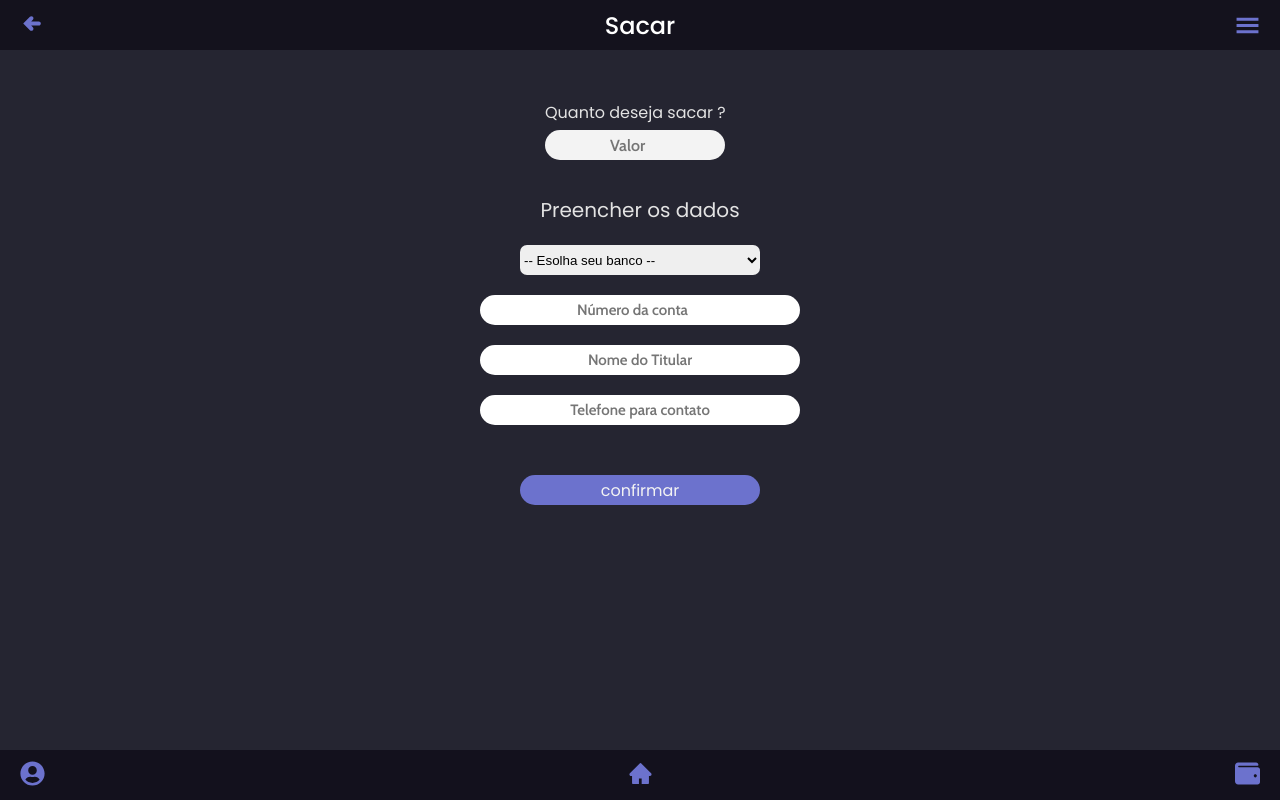
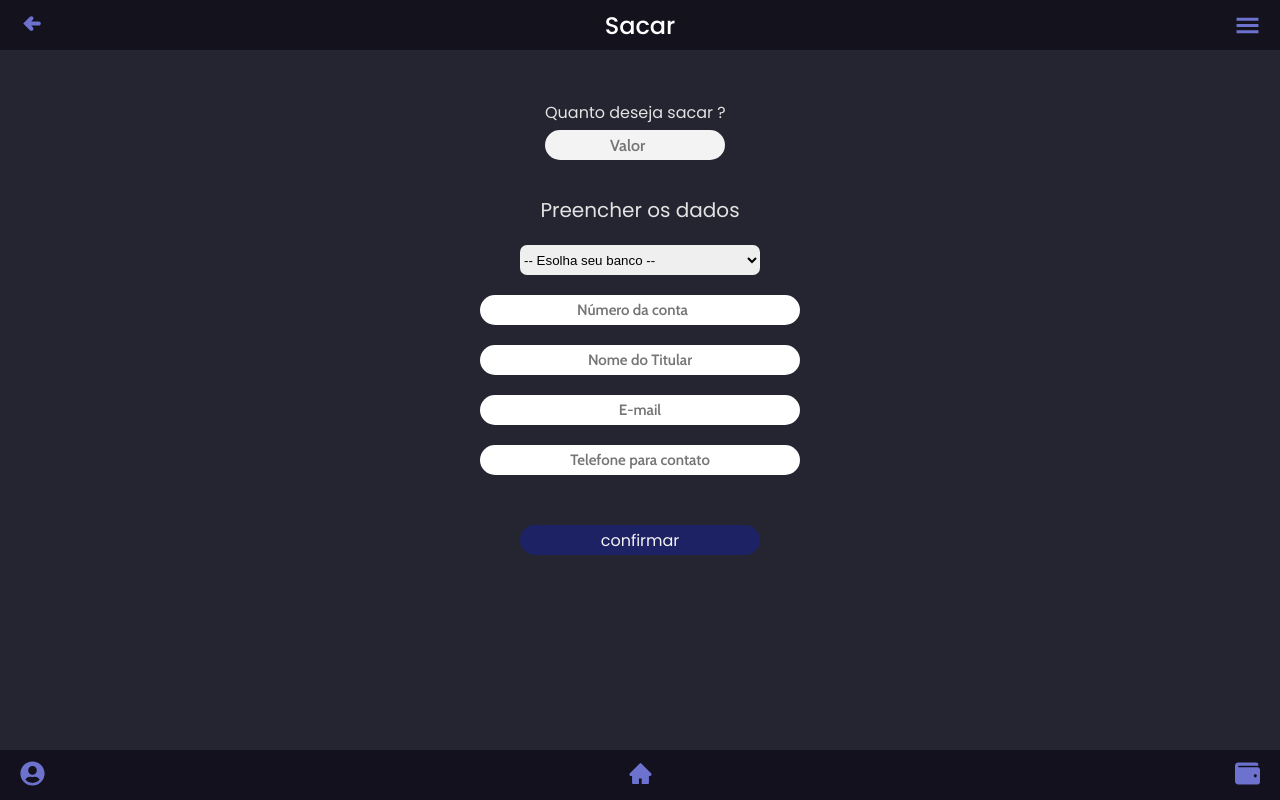
Before and after one commit to AdelinoJnr/currency-wallet, a React (Create React App) app: page /saque in a window 1280 px wide. Built offline with nearby package versions, Linux system fonts and the light colour scheme; no server answers.

Commit message:
[fix: validacao dos campos para sacar]

```diff
--- a/src/pages/Withdraw.jsx
+++ b/src/pages/Withdraw.jsx
@@ -3,10 +3,14 @@ import { Link } from 'react-router-dom';
 
 import Footer from '../components/Footer';
 import HeaderBack from '../components/HeaderBack';
-import { currencyActivity } from '../utils/functions';
+import { currencyActivity, validadeSaque } from '../utils/functions';
 
 function Withdraw() {
   const [valueWithdraw, setValueWithdraw] = useState('');
+  const [nomeTitular, setNomeTitular] = useState('');
+  const [email, setEmail] = useState('');
+  const [conta, setConta] = useState('');
+  const [telefone, setTelefone] = useState('');
 
   return (
     <>
@@ -31,13 +35,39 @@ function Withdraw() {
           <option value="itau">Banco Itaú</option>
           <option value="nubank">Nubank</option>
         </select>
-        <input type="number" name="conta" placeholder="Número da conta" />
-        <input type="text" name="name" placeholder="Nome do Titular" />
-        <input type="text" name="telefone" placeholder="Telefone para contato" />
+
+        <input
+          type="number"
+          name="conta"
+          placeholder="Número da conta"
+          value={conta}
+          onChange={(ev) => setConta(ev.target.value)}
+        />
+        <input
+          type="text"
+          name="name"
+          placeholder="Nome do Titular"
+          value={nomeTitular}
+          onChange={(ev) => setNomeTitular(ev.target.value)}
+        />
+        <input
+          type="text"
+          name="email"
+          placeholder="E-mail"
+          value={email}
+          onChange={(ev) => setEmail(ev.target.value)}
+        />
+        <input
+          type="text"
+          name="telefone"
+          placeholder="Telefone para contato"
+          value={telefone}
+          onChange={(ev) => setTelefone(ev.target.value)}
+        />
         <Link className="content-btn" to="/">
           <button
             onClick={() => currencyActivity(valueWithdraw, 'sacar')}
-            disabled={valueWithdraw === ''}
+            disabled={!validadeSaque(valueWithdraw, conta, nomeTitular, email, telefone)}
             type="button"
             className="btn-acao btn-saque"
           >
--- a/src/pages/styles.css
+++ b/src/pages/styles.css
@@ -488,6 +488,10 @@
   font-size: 1.6em;
 }
 
+.btn-saque:disabled {
+  background-color: var(--blue-color-400);
+}
+
 .content-btn {
   width: 240px;
   margin: 30px auto 0;
--- a/src/utils/functions.js
+++ b/src/utils/functions.js
@@ -72,6 +72,17 @@ export const validadeGereneteCartao = (name, cvv, vencimento, conta) => {
   if (name.length < 10) return false;
   if (cvv.length !== 3) return false;
   if (!vencimento) return false;
-  if (conta.length < 8) return false;
+  if (conta.length < 6) return false;
   return true;
 };
+
+export const validadeSaque = (value, conta, name, email, phone) => {
+  const emailValidator = /^[\S.]+@[a-z]+\.\w{2,3}$/g.test(email);
+
+  if (Number(value) <= 0) return false;
+  if (conta.length < 6) return false;
+  if (name.length < 10) return false;
+  if (!emailValidator) return false;
+  if (phone.length < 10) return false;
+  return true;
+};
```
